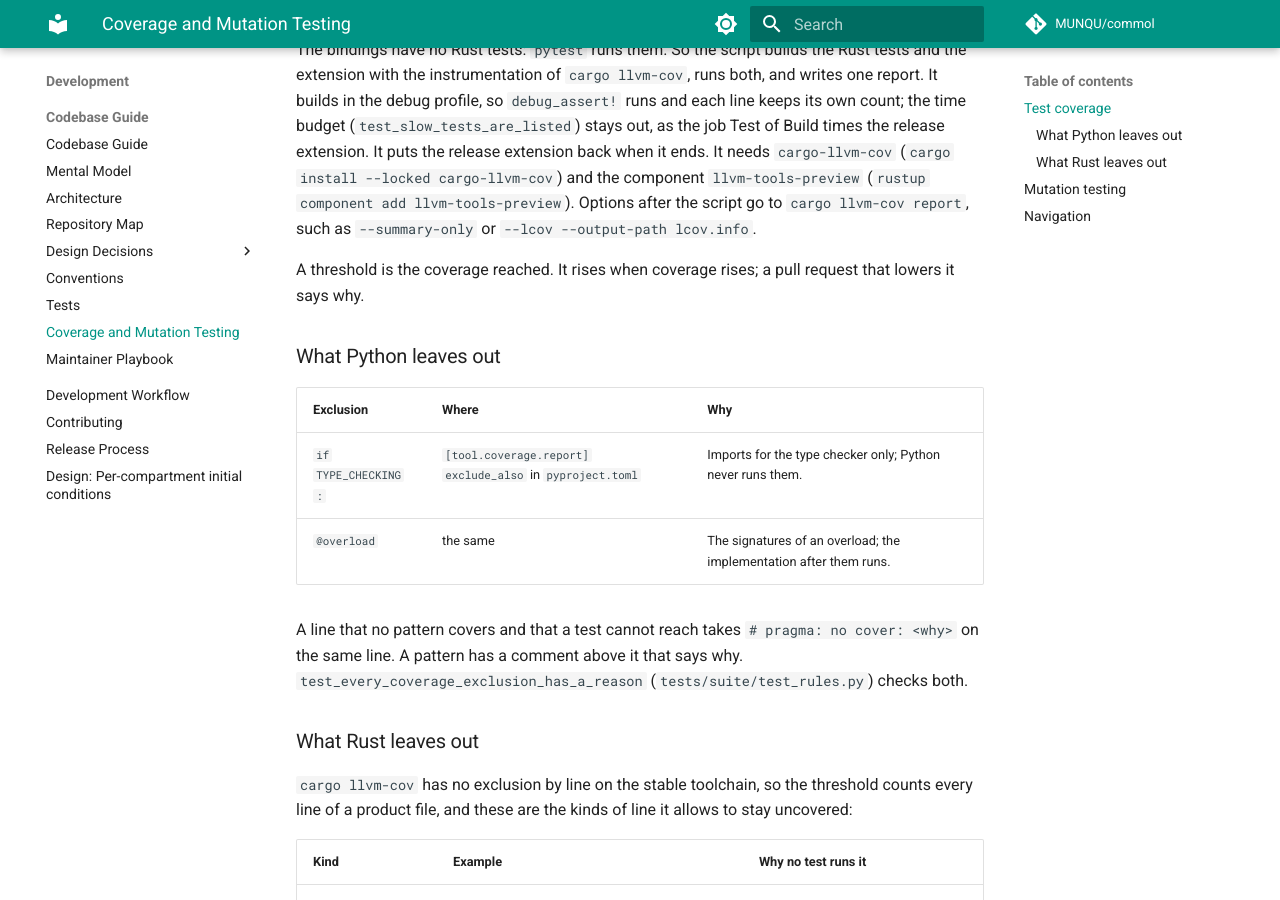
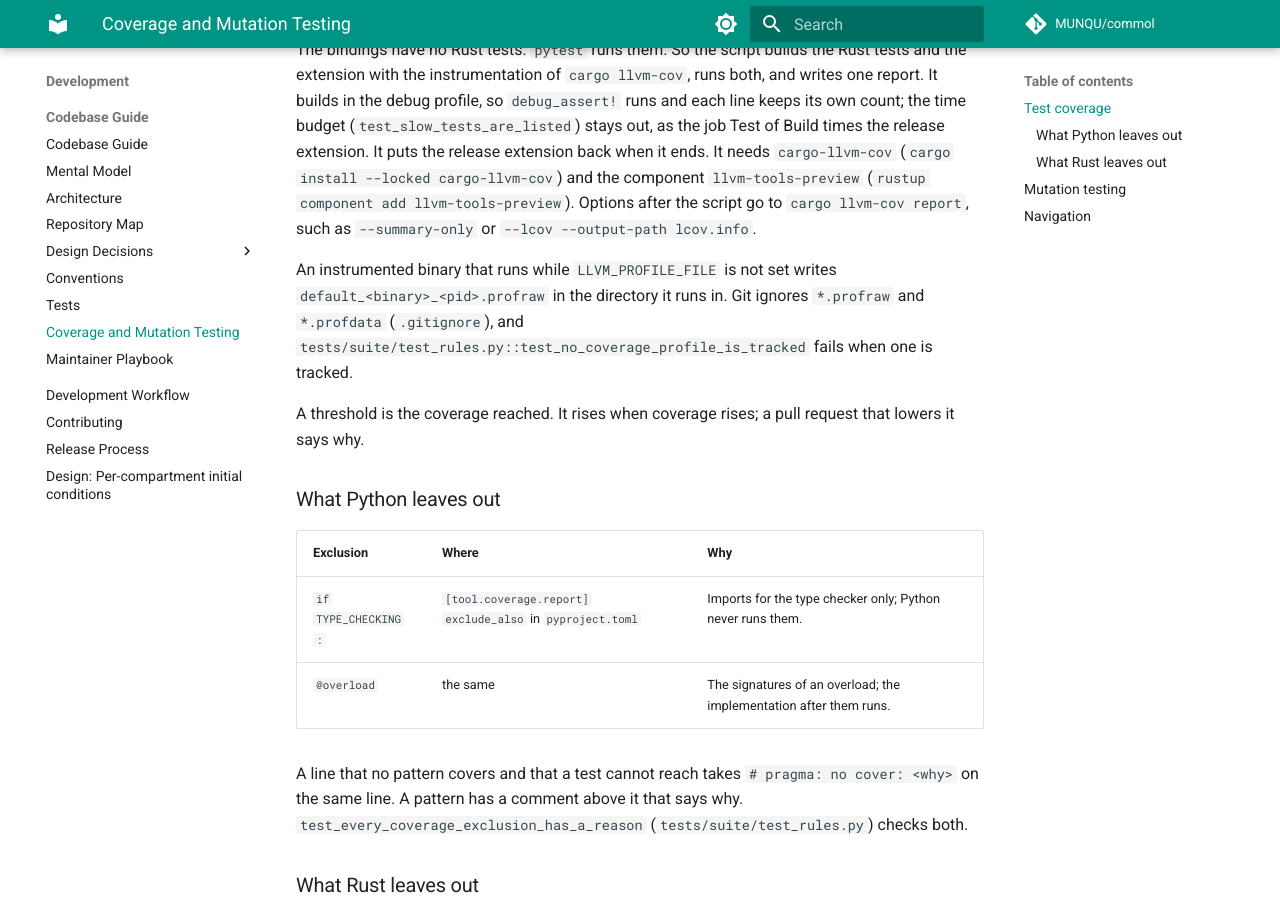
Before and after one commit to MUNQU/commol, an MkDocs documentation site: the page built from docs/codebase/coverage.md, in a window 1280 px wide and 900 px high, scrolled down 698 px. Built offline with MkDocs 1.6.1 and Material for MkDocs 9.7.7, drawn with Linux system fonts in a browser that asks for light colours; comment, search, counter and statistics services are not loaded; the version menu is left out.

Commit message:
chore(repo): track no coverage profile

```diff
--- a/docs/codebase/coverage.md
+++ b/docs/codebase/coverage.md
@@ -29,6 +29,12 @@ release extension. It puts the release extension back when it ends. It needs `ca
 `llvm-tools-preview` (`rustup component add llvm-tools-preview`). Options
 after the script go to `cargo llvm-cov report`, such as `--summary-only` or
 `--lcov --output-path lcov.info`.
+
+An instrumented binary that runs while `LLVM_PROFILE_FILE` is not set writes
+`default_<binary>_<pid>.profraw` in the directory it runs in. Git ignores
+`*.profraw` and `*.profdata` (`.gitignore`), and
+`tests/suite/test_rules.py::test_no_coverage_profile_is_tracked` fails when
+one is tracked.
 
 A threshold is the coverage reached. It rises when coverage rises; a pull
 request that lowers it says why.
```
Also changed, not shown: 4 other files.
